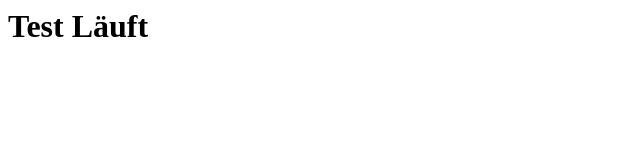
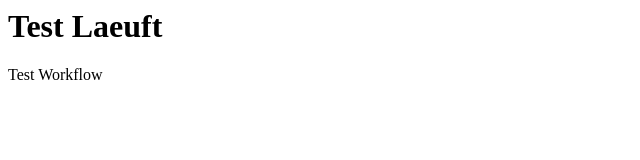
Before and after one commit to MatteoB23/M210Test, a plain HTML site: page index.html in a window 1280 px wide. Shown: the whole page, without its empty margins (0-640 px from the left). Drawn offline with Linux system fonts and the light colour scheme.

Commit message:
Update index.html

```diff
--- a/index.html
+++ b/index.html
@@ -1 +1,2 @@
-<h1>Test Läuft</h1>
+<h1>Test Laeuft</h1>
+<p>Test Workflow</p>
```
